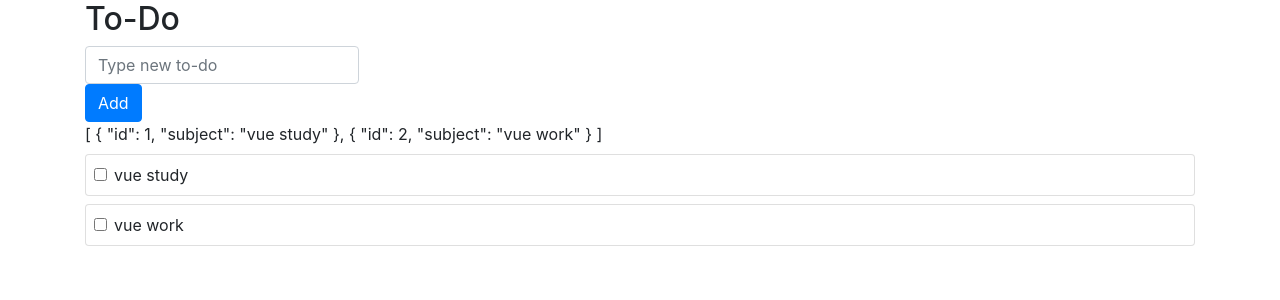
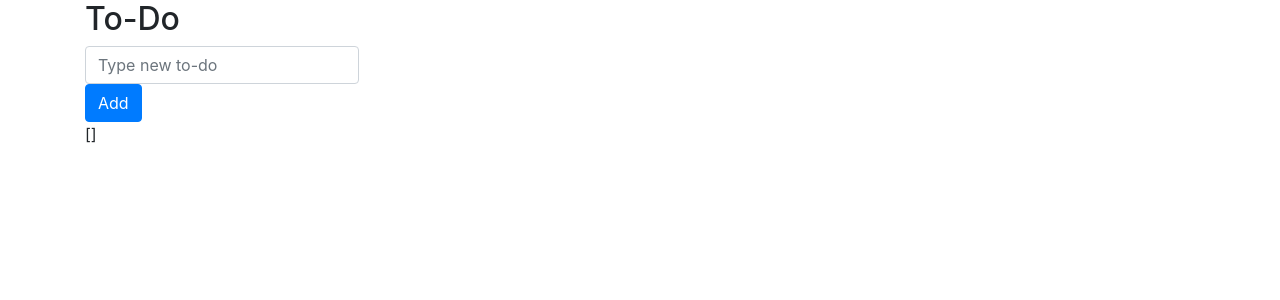
Before and after one commit to eunyeong1328/metanetVue, a Vue app: page / in a window 1280 px wide. Shown: the top 300 px of the page. Built offline with nearby package versions, Linux system fonts and the light colour scheme.

Commit message:
vue style binding 스타일 바인딩

```diff
--- a/src/App.vue
+++ b/src/App.vue
@@ -5,7 +5,8 @@
   <form class="d-flex"  @submit.prevent="onSubmit">
     <div>
       <div class = "flex-grow-1 mr-2">
-        <input class = "form-control" type = "text" v-model="todo" placeholder="Type new to-do">
+        <input class = "form-control" type = "text" v-model="todo.completed" placeholder="Type new to-do">
+
     </div>
     <div>
       <button class = "btn btn-primary" type="submit" >
@@ -24,8 +25,8 @@
   <div v-for="todo in todos" :key="todo.id" class="card mt-2">
     <div class = "card-body p-2">
       <div class ="form-check">
-        <input class = "form-check-input" type = "checkbox">
-        <label class = "form-check-label">{{ todo.subject }}</label>
+        <input class = "form-check-input" type = "checkbox" v-model="todo.completed"> <!-- 스타일 바인딩 : 어떤 변수에 따라 스타일 변경 가능-->
+        <label class = "form-check-label" :style="todoStyle ? todoStyle : {}"> {{ todo.subject }} </label>
       </div>
     </div>
   </div>
@@ -39,15 +40,15 @@ export default{
   setup(){
     // ref사용 시 .value값 선언
     const todo = ref('');
-    const todos = ref([
-      {id:1, subject: 'vue study'},
-      {id:2, subject: 'vue work'}
-    ]);
-
+    const todos = ref([]);
     const hasError = ref(false);
+    const todoStyle = {
+     textdecoration: 'line-through',
+     color: 'gray'
+    }
     const onSubmit = () => {
       //입력한 데이터 값
-        if(todo.value == ' '){
+        if(todo.value == ''){
           hasError.value = true;
         }else{
             todos.value.push({
@@ -56,6 +57,7 @@ export default{
             completed: false,
           }); //객체 형태로 생성
           hasError.value = false;
+          todo.value = '';
         }
     }
 //함수를 사용하려면 반드시 return을 사용
@@ -63,6 +65,7 @@ export default{
       todo,
       onSubmit,
       todos,
+      todoStyle,
     }
   }
 }
```
